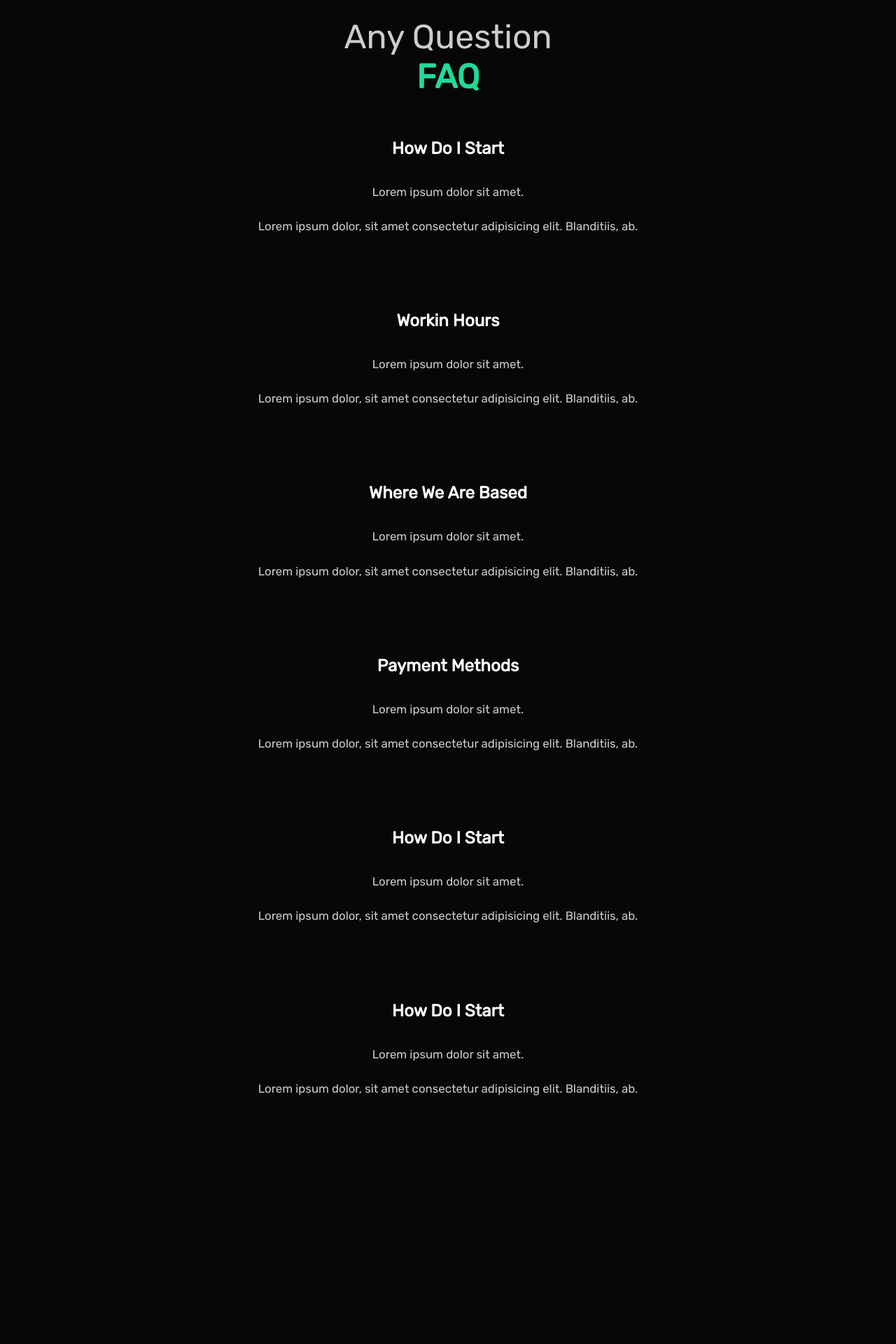
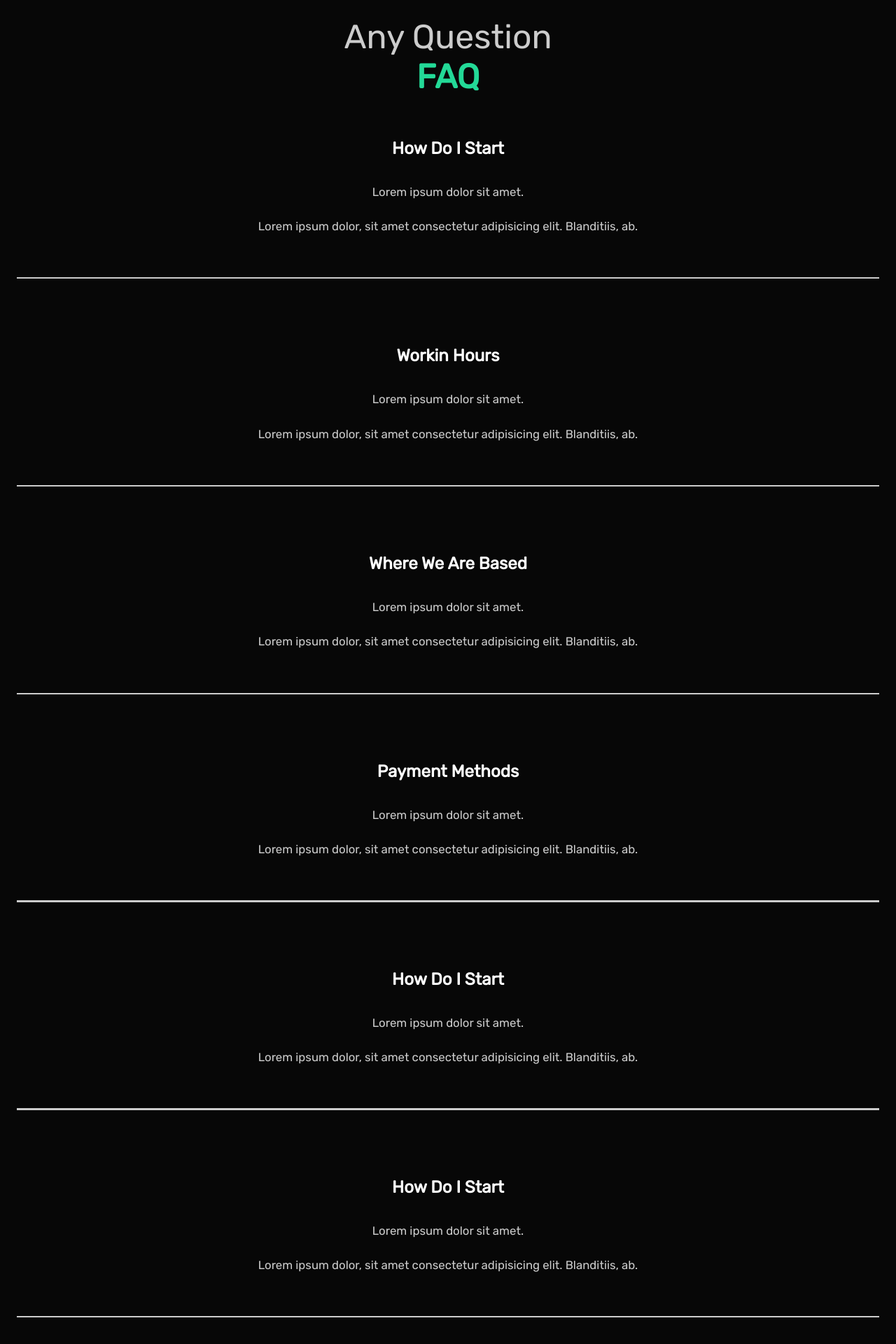
Before and after one commit to timmlaxton/chetbaker, a React (Create React App) app: page / in a window 1280 px wide. Shown: the part 2045-3965 px from the top of the page at 70% size. Before the commit the page ends 3709 px from the top, so only its background shows below. Built offline with nearby package versions, Linux system fonts and the light colour scheme.

Commit message:
styled FAQ

```diff
--- a/src/components/FaqSection.js
+++ b/src/components/FaqSection.js
@@ -17,6 +17,7 @@ const FaqSection = () => {
             Blanditiis, ab.
           </p>
         </div>
+        <div className="faq-line"></div>
       </div>
       <div className="question">
         <h4>Workin Hours</h4>
@@ -27,6 +28,7 @@ const FaqSection = () => {
             Blanditiis, ab.
           </p>
         </div>
+        <div className="faq-line"></div>
       </div>
       <div className="question">
         <h4>Where We Are Based</h4>
@@ -37,6 +39,7 @@ const FaqSection = () => {
             Blanditiis, ab.
           </p>
         </div>
+        <div className="faq-line"></div>
       </div>
       <div className="question">
         <h4>Payment Methods</h4>
@@ -47,6 +50,7 @@ const FaqSection = () => {
             Blanditiis, ab.
           </p>
         </div>
+        <div className="faq-line"></div>
       </div>
       <div className="question">
         <h4>How Do I Start</h4>
@@ -57,6 +61,7 @@ const FaqSection = () => {
             Blanditiis, ab.
           </p>
         </div>
+        <div className="faq-line"></div>
       </div>
       <div className="question">
         <h4>How Do I Start</h4>
@@ -67,6 +72,7 @@ const FaqSection = () => {
             Blanditiis, ab.
           </p>
         </div>
+        <div className="faq-line"></div>
       </div>
     </Faq>
   );
```
